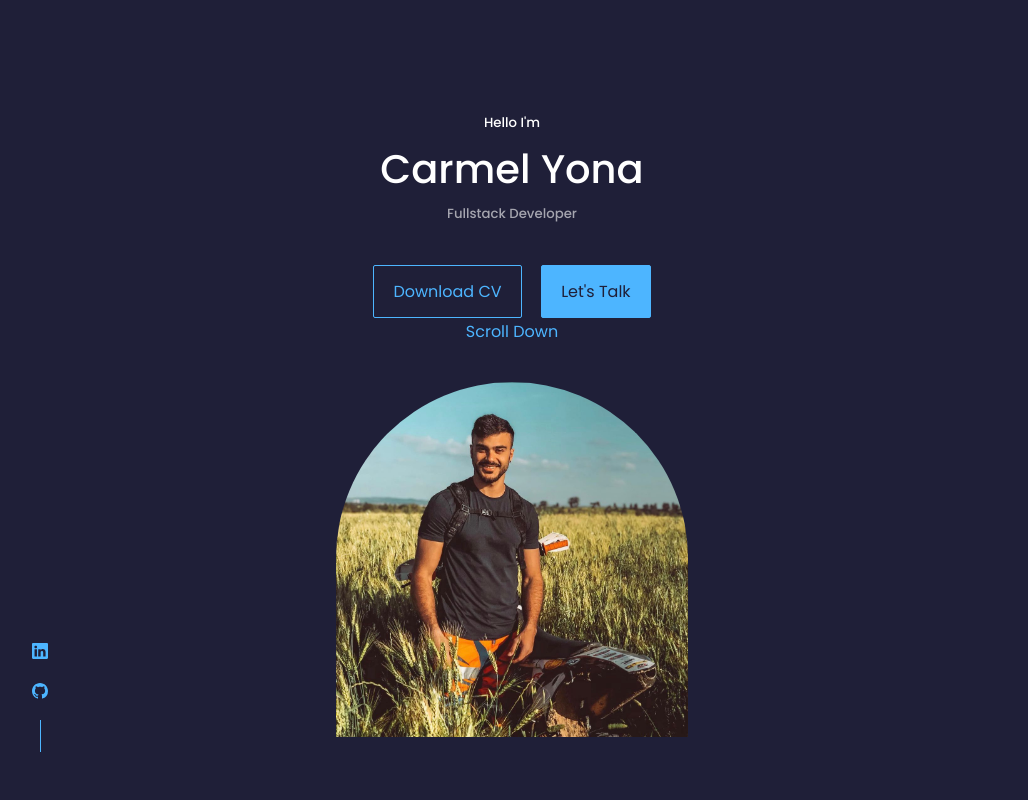
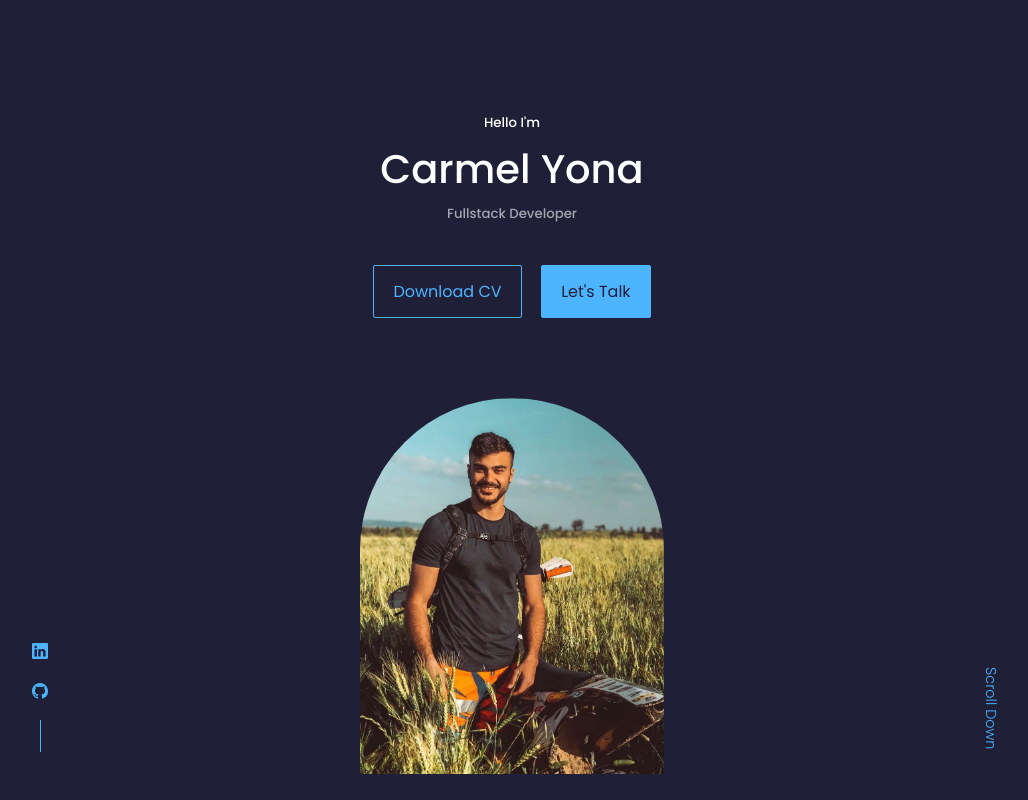
Before and after one commit to CarmelYona/portfolio, a React (Create React App) app: page / in a window 1280 px wide. Shown: the top 800 px of the page, without its empty margins (128-1156 px from the left). Built offline with nearby package versions, Linux system fonts and the light colour scheme.

Commit message:
Headet cmp done

```diff
--- a/src/assets/styles/basics/_base.scss
+++ b/src/assets/styles/basics/_base.scss
@@ -164,6 +164,7 @@ video {
 
 img {
     display: block;
+    height: 100%;
     width: 100%;
     object-fit: cover;
 }
--- a/src/assets/styles/cmps/_header.scss
+++ b/src/assets/styles/cmps/_header.scss
@@ -32,17 +32,27 @@ header {
     }
 
     .me {
-        // background-color: $clr-praimary;
         width: 22rem;
         height: 30rem;
+        // background-color: $clr-praimary;
         position: absolute;
         left: 50%;
         transform: translateX(-50%);
-        margin-top: 4rem;
+
+        padding: 5rem 1.5rem 1.5rem 1.5rem;
 
         img {
             border-radius: 12rem 12rem 0 0;
         }
     }
 
+    .scroll-down {
+        position: absolute;
+        right: -2.5rem;
+        bottom: 5rem;
+        transform: rotate(90deg);
+        font-weight: 300;
+        font-size: 0.9rem;
+    }
+
 }
--- a/src/assets/styles/mq/mq.scss
+++ b/src/assets/styles/mq/mq.scss
@@ -7,15 +7,27 @@
     section {
         margin-top: 6rem;
     }
+
 }
 
 // ============= MEDIA QUERIES (SMALL DEVICES============= //
 @media screen and (max-width:600px) {
     .continer {
         width: $container-width-sm;
+        background-color: red;
     }
 
     section {
         margin-top: 2rem;
     }
+
+
+    .header-socials,
+    .scroll-down {
+        display: none;
+    }
+
+    .me {
+        margin-top: 4.5rem;
+    }
 }
--- a/src/assets/styles/setup/_variables.scss
+++ b/src/assets/styles/setup/_variables.scss
@@ -9,7 +9,7 @@ $clr-light: rgb(255, 255, 255, 0.6);
 
 $container-width-lg:75%;
 $container-width-md:86%;
-$container-width-ms:90%;
+$container-width-sm:90%;
 
 $transitin:all 400ms ease;
 
--- a/src/assets/styles/styles.scss
+++ b/src/assets/styles/styles.scss
@@ -9,3 +9,4 @@
 // COMPONENTS
 @import './cmps/header';
 // MQ
+@import './mq/mq.scss';
```
